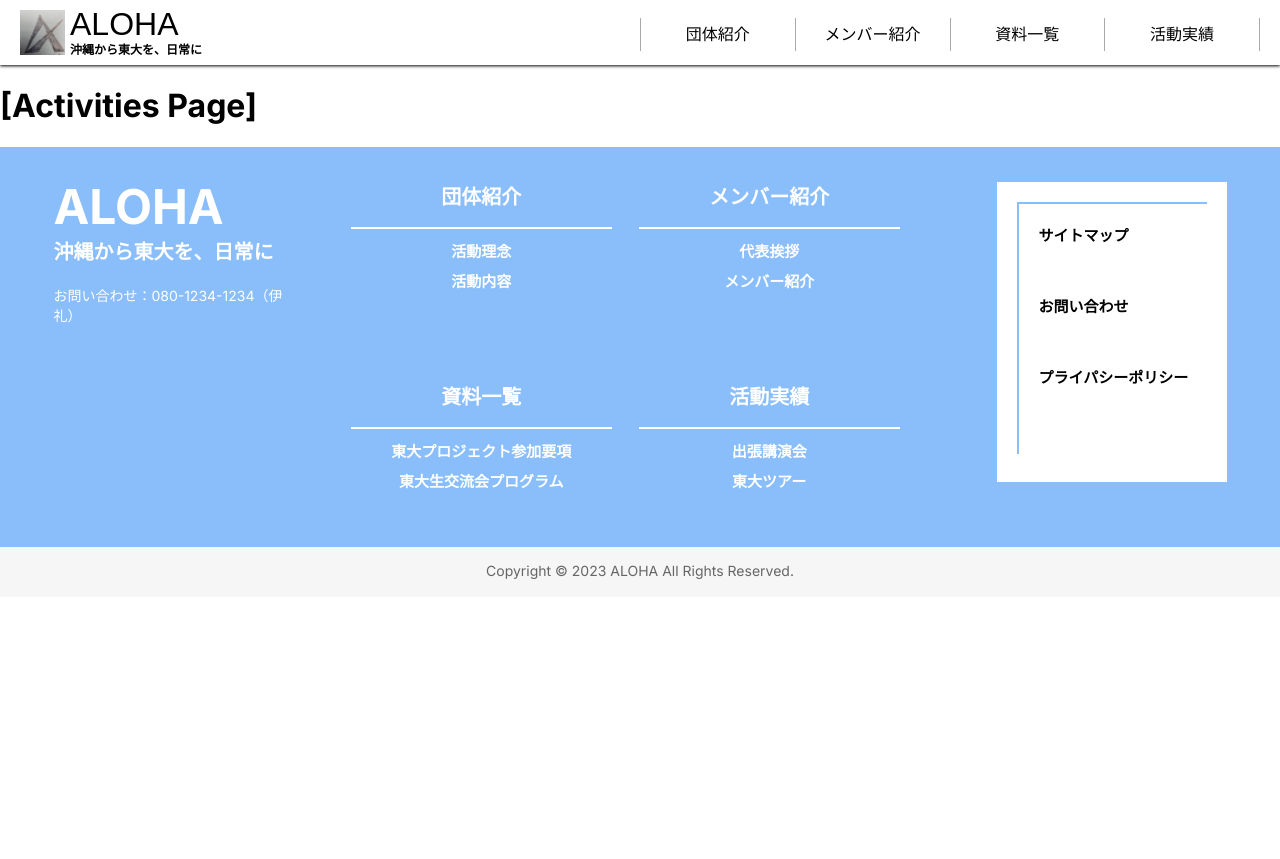
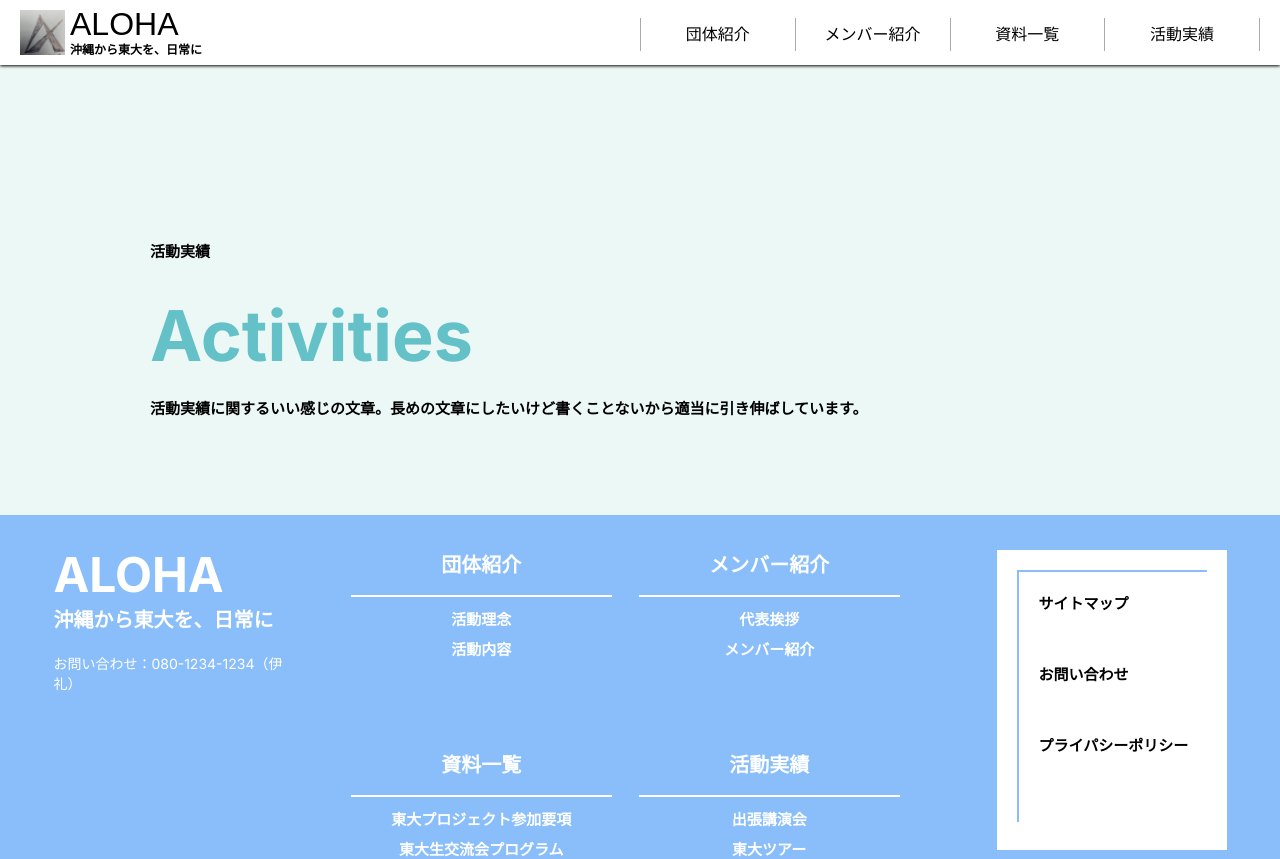
Before and after one commit to ReoYabiku/aloha-hp-next, a Next.js app: page /activities in a window 1280 px wide. Shown: the top 859 px of the page. Before the commit the page ends 800 px from the top, so only its background shows below. Built offline with nearby package versions, Linux system fonts and the light colour scheme.

Commit message:
活動実績

```diff
--- a/app/activities/page.tsx
+++ b/app/activities/page.tsx
@@ -1,3 +1,13 @@
+import Title from '../components/organisms/Title';
+
 export default function Activities() {
-  return <h1>[Activities Page]</h1>;
+  return (
+    <main>
+      <Title
+        subtitle='活動実績'
+        title='Activities'
+        description='活動実績に関するいい感じの文章。長めの文章にしたいけど書くことないから適当に引き伸ばしています。'
+      />
+    </main>
+  );
 }
```
